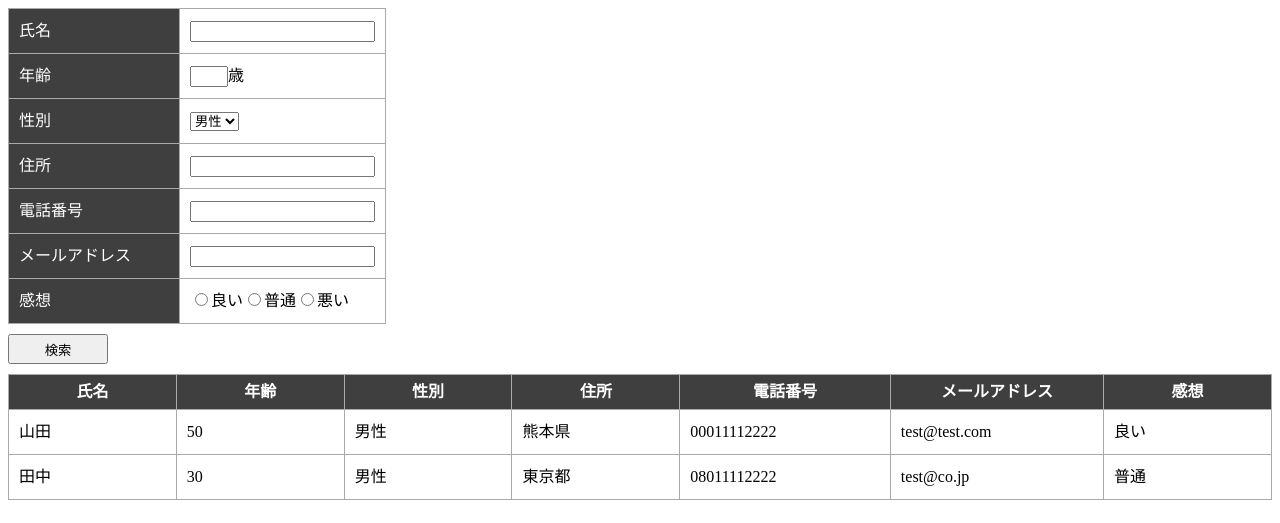
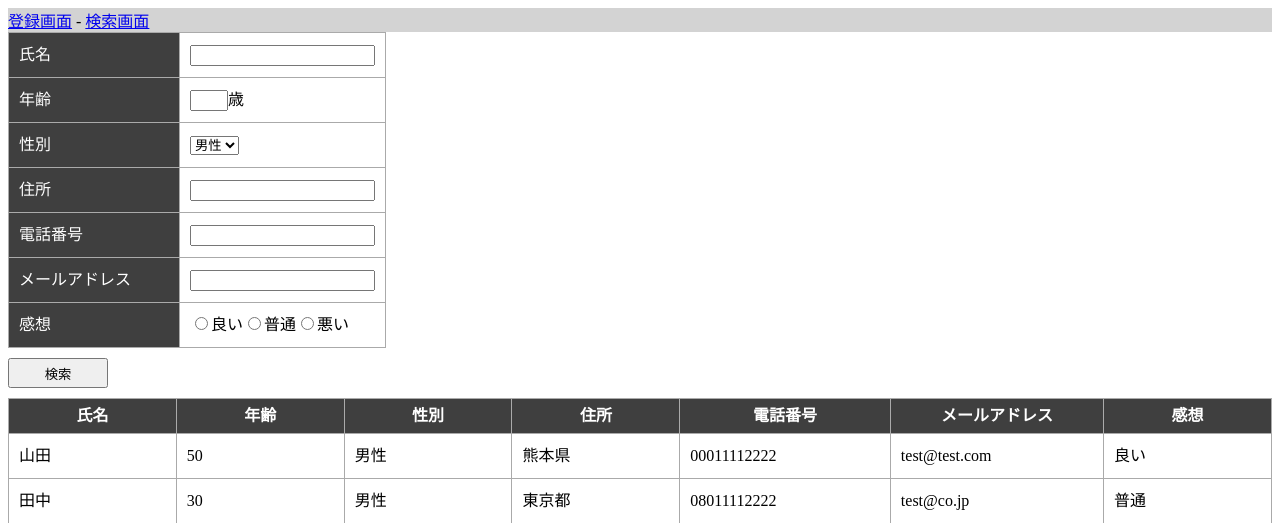
Before and after one commit to hamanok99/enquete, a PHP site: page /search.php in a window 1280 px wide. Shown: the top 523 px of the page. Run offline with PHP 8.4, Linux system fonts and the light colour scheme.

Commit message:
ナビゲート追加

```diff
--- a/search.php
+++ b/search.php
@@ -27,6 +27,10 @@ table.type06 td {
 </style>
 </head>
 <body>
+<div style="background-color:lightgrey">
+<a href="index.php">登録画面</a> - <a href="search.php">検索画面</a>
+</div>
+
 <form action="search.php" method="POST" name='enquete'>
 <table class="type06">
     <tr>
```
